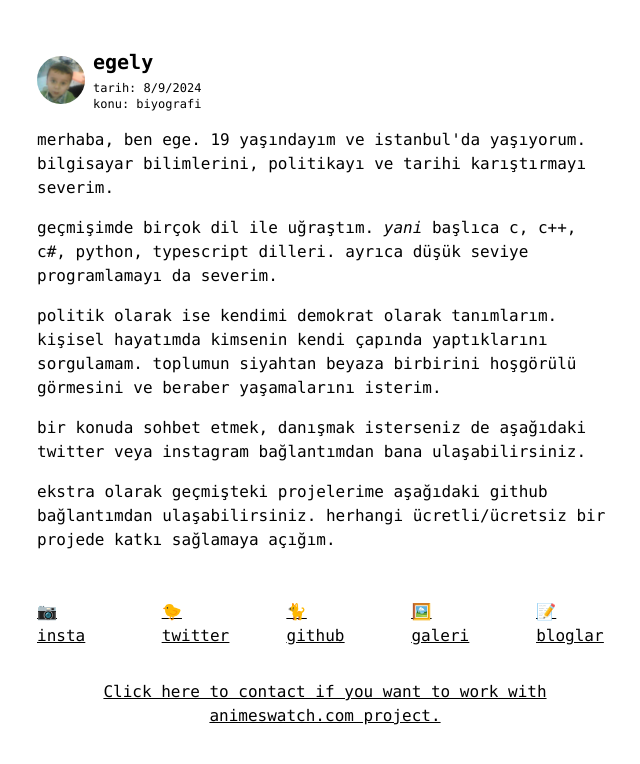
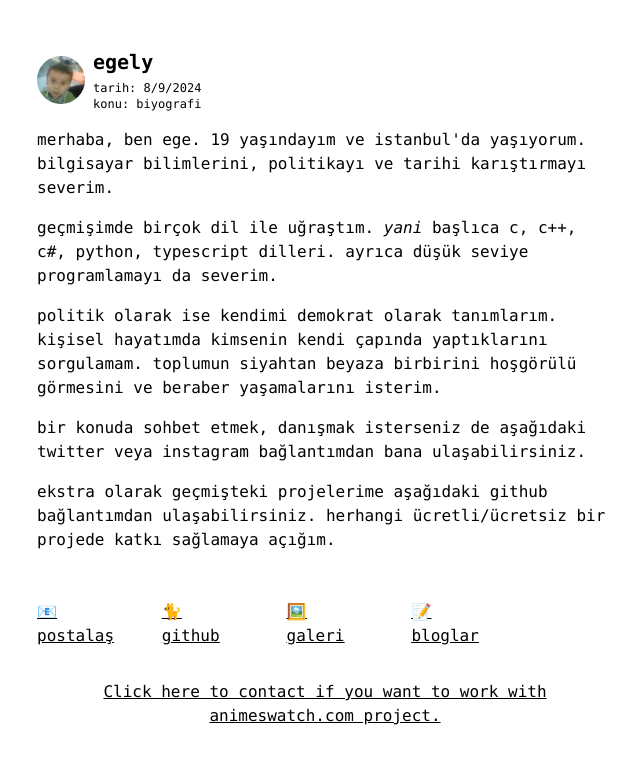
Before and after one commit to egely1337/egely1337-com, a Next.js app: page / in a window 1280 px wide. Shown: the top 764 px of the page, without its empty margins (315-955 px from the left). Built offline with nearby package versions, Linux system fonts and the light colour scheme; a web font is replaced by a local one.

Commit message:
mail added

```diff
--- a/src/pages/index.tsx
+++ b/src/pages/index.tsx
@@ -52,8 +52,7 @@ export default function Page(props: {
 
                 <div className="w-full flex justify-center lg:items-center mt-8">
                     <div className="w-full grid lg:grid-cols-5 sm:grid-cols-4 grid-cols-3 underline font-mono gap-12 sm:text-base text-xs">
-                        <Link href={`https://x.com/egely48`}>📷 insta</Link>
-                        <Link href={`https://x.com/egely48`}>🐤 twitter</Link>
+                        <Link href={`mailto:contact@egely.me`}>📧 postalaş</Link>
                         <Link href={`https://github.com/egely1337`}>🐈 github</Link>
                         <Link href={`/gallery`}>🖼️ galeri</Link>
                         <Link href={`/blogs`}>📝 bloglar</Link>
```
